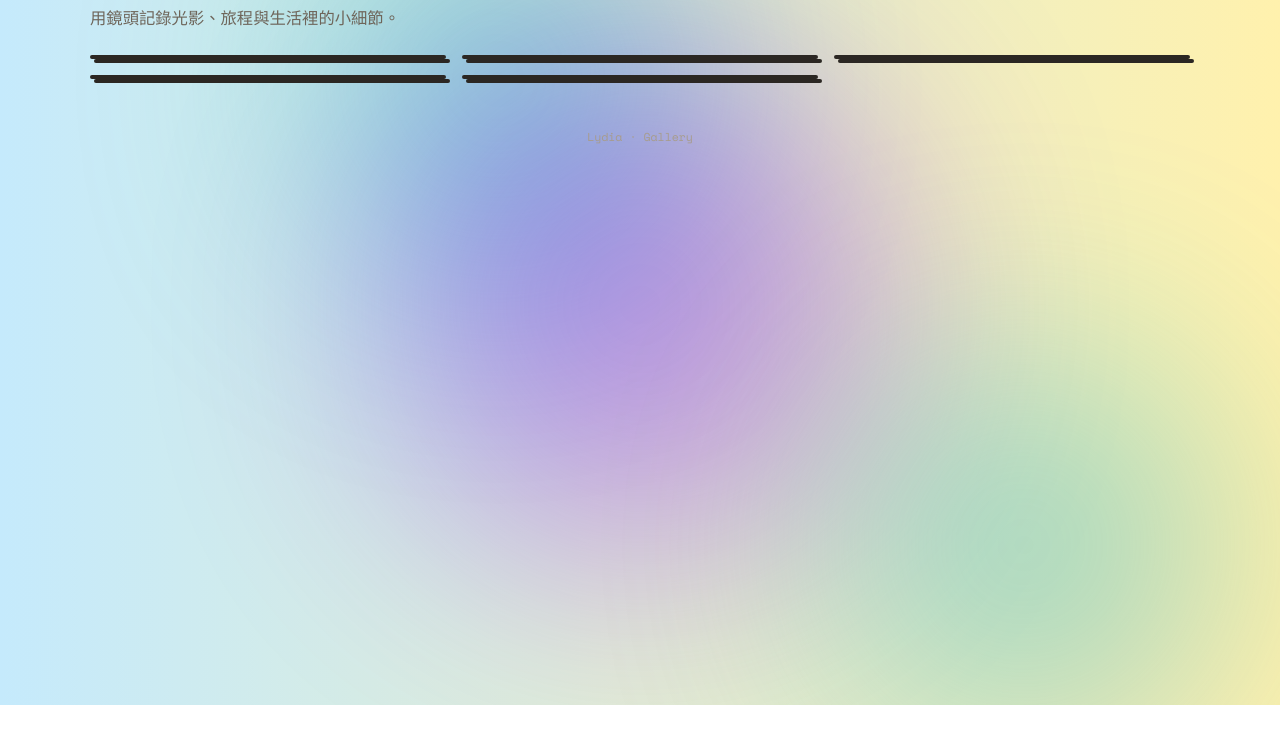
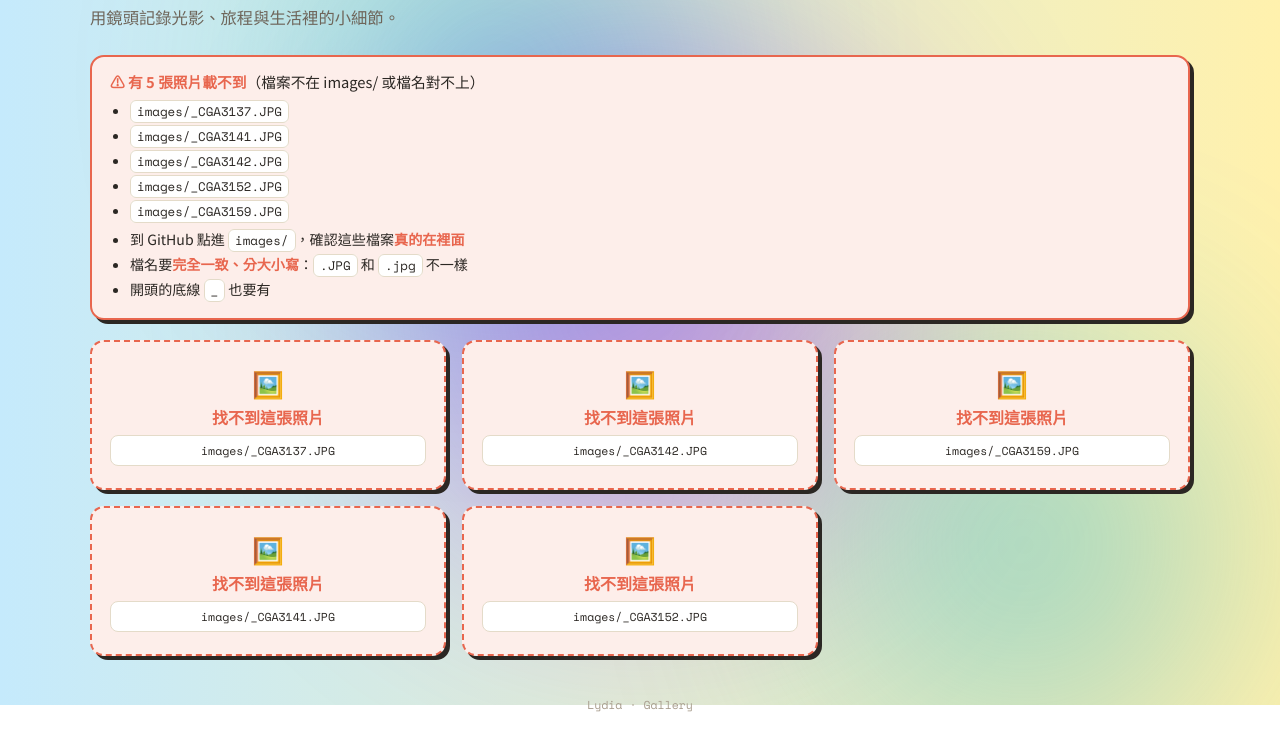
Before and after one commit to lydiachen97/lydiachen.github.io, a plain HTML site: page gallery.html in a window 1280 px wide. Shown: the part 95-846 px from the top of the page. Before the commit the page ends 800 px from the top, so only its background shows below. Drawn offline with nearby package versions, Linux system fonts and the light colour scheme.

Commit message:
Add files via upload

```diff
--- a/gallery.html
+++ b/gallery.html
@@ -18,12 +18,23 @@ h1{font-family:'Fraunces','Noto Sans TC',serif;font-weight:600;font-size:2.4rem}
 .grid{columns:3;column-gap:16px}
 @media(max-width:820px){.grid{columns:2}}
 @media(max-width:520px){.grid{columns:1}}
-.grid img{width:100%;margin:0 0 16px;border-radius:14px;border:2px solid var(--ink);box-shadow:4px 4px 0 var(--ink);display:block;cursor:zoom-in;break-inside:avoid;background:var(--card)}
-.empty{color:var(--faint);font-family:'Space Mono',monospace;padding:40px 0;text-align:center}
+.grid img{width:100%;margin:0 0 16px;border-radius:14px;border:2px solid var(--ink);box-shadow:4px 4px 0 var(--ink);display:block;cursor:zoom-in;break-inside:avoid;background:var(--card);min-height:60px}
+.broken{width:100%;margin:0 0 16px;border-radius:14px;border:2px dashed var(--coral);background:#FDEEEA;box-shadow:4px 4px 0 var(--ink);break-inside:avoid;padding:22px 18px;text-align:center}
+.broken .x{font-size:1.6rem}
+.broken .t{font-family:'Fraunces',serif;font-weight:600;margin-top:4px;color:var(--coral)}
+.broken .p{font-family:'Space Mono',monospace;font-size:.72rem;color:var(--ink);word-break:break-all;margin-top:6px;background:#fff;border:1.5px solid var(--line);border-radius:8px;padding:6px 8px}
+.alert{border:2px solid var(--coral);background:#FDEEEA;border-radius:14px;padding:14px 18px;margin-bottom:20px;box-shadow:4px 4px 0 var(--ink);font-size:.92rem;display:none}
+.alert.show{display:block}
+.alert b{color:var(--coral)}
+.alert ul{margin:8px 0 0 20px;font-size:.88rem}
+.alert li{margin-bottom:4px}
+.alert code{font-family:'Space Mono',monospace;background:#fff;border:1.5px solid var(--line);border-radius:6px;padding:1px 6px;font-size:.78rem}
+.empty{color:var(--soft);font-family:'Space Mono',monospace;padding:40px 0;text-align:center}
 .lb{position:fixed;inset:0;background:rgba(43,39,35,.9);display:none;align-items:center;justify-content:center;z-index:50;padding:20px;cursor:zoom-out}
 .lb.show{display:flex}
 .lb img{max-width:96vw;max-height:92vh;border-radius:10px}
 .foot{text-align:center;color:var(--faint);font-family:'Space Mono',monospace;font-size:.72rem;margin-top:40px}
+
 /* ★ 貼在這裡：背景專屬 CSS 開始 ★ */
 .background {
 position: fixed;
@@ -37,7 +48,6 @@ h1{font-family:'Fraunces','Noto Sans TC',serif;font-weight:600;font-size:2.4rem}
 display: flex;
 flex-grow: 1;
 }
-
 .background div {
 position: absolute;
 border-radius: 100%;
@@ -45,7 +55,6 @@ h1{font-family:'Fraunces','Noto Sans TC',serif;font-weight:600;font-size:2.4rem}
 filter: blur(120px);
 opacity: 0.4;
 }
-
 .background div:nth-child(1) {
 background: linear-gradient(132deg, #1FCFC3 0.00%, #1F91CF 100.00%);
 width: 30%;
@@ -54,7 +63,6 @@ h1{font-family:'Fraunces','Noto Sans TC',serif;font-weight:600;font-size:2.4rem}
 top: 22%;
 transform: translateX(-50%) translateY(-50%);
 }
-
 .background div:nth-child(2) {
 background: linear-gradient(132deg, #0800FF 0.00%, #E32BE3 100.00%);
 width: 40%;
@@ -63,7 +71,6 @@ h1{font-family:'Fraunces','Noto Sans TC',serif;font-weight:600;font-size:2.4rem}
 top: 50%;
 transform: translateX(-50%) translateY(-50%);
 }
-
 .background div:nth-child(3) {
 background: linear-gradient(132deg, #1FCFC3 0.00%, #1F91CF 100.00%);
 width: 30%;
@@ -89,24 +96,72 @@ h1{font-family:'Fraunces','Noto Sans TC',serif;font-weight:600;font-size:2.4rem}
     <a class="back" href="index.html">← 回首頁</a>
   </div>
   <p class="sub" id="sub">用鏡頭記錄光影、旅程與生活裡的小細節。</p>
+
+  <div class="alert" id="alert"></div>
   <div class="grid" id="grid"></div>
   <div class="empty" id="empty" style="display:none">還沒有照片。到後台「作品集相簿頁」加入照片路徑，或把照片放進 images/ 資料夾。</div>
+
   <p class="foot">Lydia · Gallery</p>
 </div>
+
 <div class="lb" id="lb"><img id="lbimg" src="" alt=""></div>
+
 <script>
 (async function(){
-  let photos=[];
+  var photos=[];
   try{
-    const r=await fetch("content.json",{cache:"no-store"});
-    if(r.ok){const d=await r.json();photos=((d.settings&&d.settings.galleryPhotos)||"").split("\n").map(s=>s.trim()).filter(Boolean);}
+    var r=await fetch("content.json",{cache:"no-store"});
+    if(r.ok){
+      var d=await r.json();
+      photos=((d.settings&&d.settings.galleryPhotos)||"").split("\n")
+        .map(function(s){return s.trim();}).filter(Boolean);
+    }
   }catch(e){}
-  const grid=document.getElementById("grid"),empty=document.getElementById("empty");
-  if(!photos.length){empty.style.display="block";return;}
-  grid.innerHTML=photos.map(u=>`<img src="${u}" alt="" loading="lazy">`).join("");
-  const lb=document.getElementById("lb"),lbimg=document.getElementById("lbimg");
-  grid.querySelectorAll("img").forEach(im=>im.addEventListener("click",()=>{lbimg.src=im.src;lb.classList.add("show");}));
-  lb.addEventListener("click",()=>lb.classList.remove("show"));
+
+  var grid=document.getElementById("grid");
+  var empty=document.getElementById("empty");
+  var alertBox=document.getElementById("alert");
+
+  if(!photos.length){ empty.style.display="block"; return; }
+
+  var failed=[];
+
+  function showAlert(){
+    if(!failed.length){ alertBox.className="alert"; return; }
+    alertBox.innerHTML=
+      "<b>⚠ 有 "+failed.length+" 張照片載不到</b>（檔案不在 images/ 或檔名對不上）"+
+      "<ul>"+failed.map(function(p){return "<li><code>"+p+"</code></li>";}).join("")+"</ul>"+
+      "<ul style='margin-top:8px'>"+
+      "<li>到 GitHub 點進 <code>images/</code>，確認這些檔案<b>真的在裡面</b></li>"+
+      "<li>檔名要<b>完全一致、分大小寫</b>：<code>.JPG</code> 和 <code>.jpg</code> 不一樣</li>"+
+      "<li>開頭的底線 <code>_</code> 也要有</li>"+
+      "</ul>";
+    alertBox.className="alert show";
+  }
+
+  photos.forEach(function(src){
+    var im=new Image();
+    im.alt="";
+    im.loading="lazy";
+    im.src=src;
+    im.addEventListener("error",function(){
+      var box=document.createElement("div");
+      box.className="broken";
+      box.innerHTML='<div class="x">🖼️</div><div class="t">找不到這張照片</div><div class="p">'+src+'</div>';
+      if(im.parentNode) im.parentNode.replaceChild(box,im); else grid.appendChild(box);
+      failed.push(src);
+      showAlert();
+    });
+    im.addEventListener("click",function(){
+      document.getElementById("lbimg").src=im.src;
+      document.getElementById("lb").classList.add("show");
+    });
+    grid.appendChild(im);
+  });
+
+  document.getElementById("lb").addEventListener("click",function(){
+    this.classList.remove("show");
+  });
 })();
 </script>
 </body>
```
Lines whose indentation alone changed are shown as unchanged.
